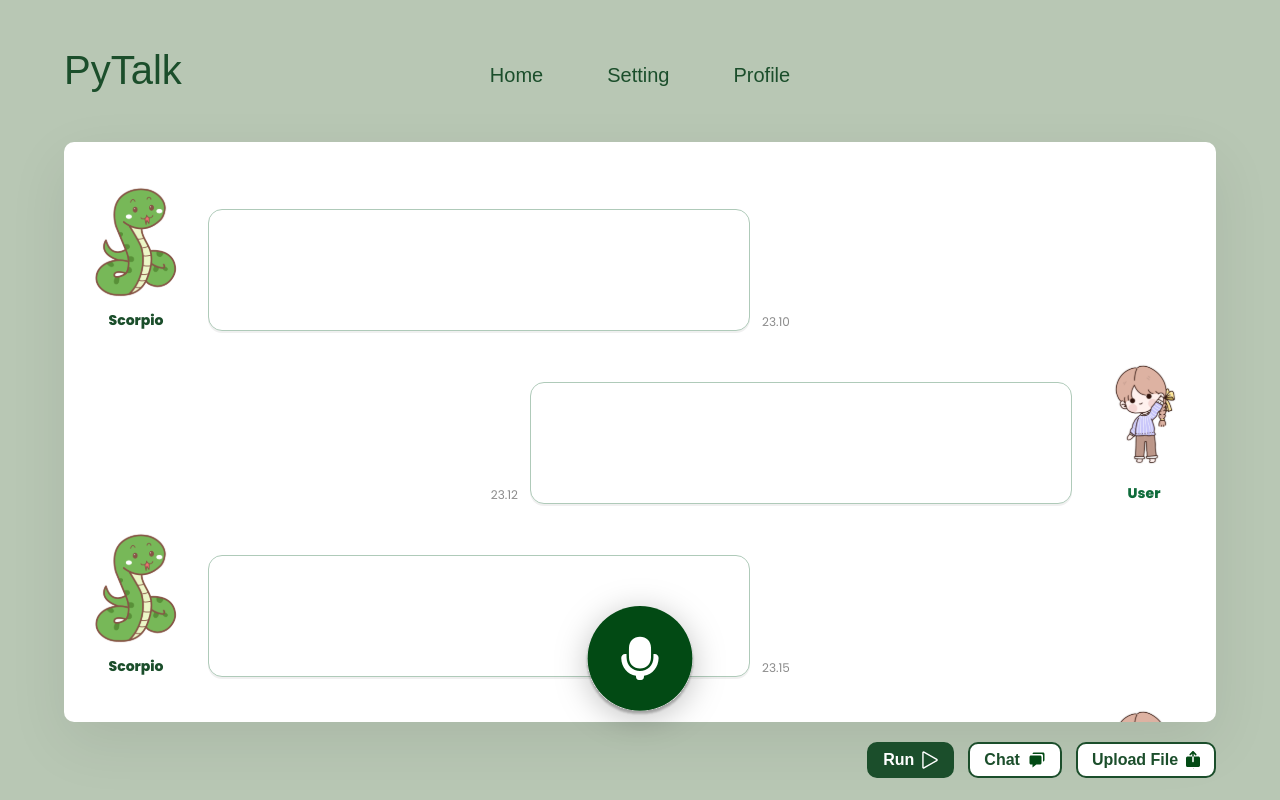
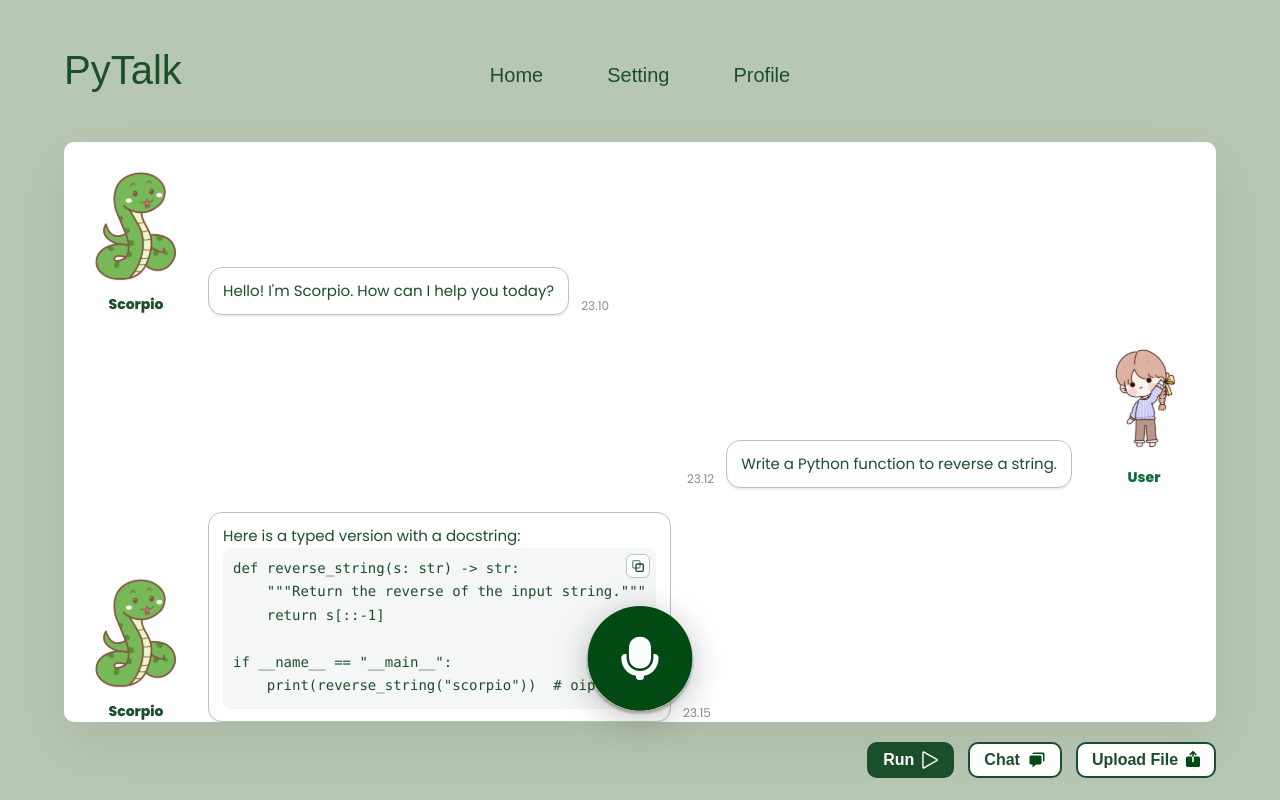
Before and after one commit to ptk18/python-talk, a React (Vite) app in the folder frontend/: page /chat in a window 1280 px wide. Built offline with nearby package versions, Linux system fonts and the light colour scheme; a web font is replaced by a local one.

Commit message:
add mock conversation in chat page

```diff
--- a/frontend/src/pages/Chat.tsx
+++ b/frontend/src/pages/Chat.tsx
@@ -8,6 +8,7 @@ import UploadIcon from "../assets/upload_file.svg";
 import Voice from "../assets/voice.svg";
 
 export default function Chat() {
+    const codeSnippet = `def reverse_string(s: str) -> str:\n    """Return the reverse of the input string."""\n    return s[::-1]\n\nif __name__ == "__main__":\n    print(reverse_string("scorpio"))  # oiprocos`;
     return (
         <div className="chat__viewport">
             {/* Top bar */}
@@ -23,14 +24,14 @@ export default function Chat() {
                             <img src={Snake} alt="Scorpio" className="chat__avatar" />
                             <div className="chat__name chat__name--left">Scorpio</div>
                         </div>
-                        <div className="chat__bubble">{/* assistant text */}</div>
+                        <div className="chat__bubble">Hello! I'm Scorpio. How can I help you today?</div>
                         <span className="chat__time">23.10</span>
                     </div>
 
                     {/* User message 1 */}
                     <div className="chat__row chat__row--right">
                         <span className="chat__time chat__time--left">23.12</span>
-                        <div className="chat__bubble">{/* user text */}</div>
+                        <div className="chat__bubble">Write a Python function to reverse a string.</div>
                         <div className="chat__avatar-container">
                             <img src={User} alt="User" className="chat__avatar" />
                             <div className="chat__name chat__name--right">User</div>
@@ -43,14 +44,32 @@ export default function Chat() {
                             <img src={Snake} alt="Scorpio" className="chat__avatar" />
                             <div className="chat__name chat__name--left">Scorpio</div>
                         </div>
-                        <div className="chat__bubble">{/* assistant text */}</div>
+                        <div className="chat__bubble">
+                            Here is a typed version with a docstring:
+                            <div className="chat__code">
+                                <button
+                                    className="chat__copy-btn"
+                                    aria-label="Copy code"
+                                    onClick={() => navigator.clipboard.writeText(codeSnippet)}
+                                >
+                                    {/* simple copy icon */}
+                                    <svg width="16" height="16" viewBox="0 0 24 24" fill="none" xmlns="http://www.w3.org/2000/svg">
+                                        <rect x="9" y="9" width="11" height="11" rx="2" stroke="currentColor" strokeWidth="2" />
+                                        <rect x="4" y="4" width="11" height="11" rx="2" stroke="currentColor" strokeWidth="2" opacity="0.6" />
+                                    </svg>
+                                </button>
+                                <pre>
+                                    <code>{codeSnippet}</code>
+                                </pre>
+                            </div>
+                        </div>
                         <span className="chat__time">23.15</span>
                     </div>
 
                     {/* User message 2 */}
                     <div className="chat__row chat__row--right">
                         <span className="chat__time chat__time--left">23.18</span>
-                        <div className="chat__bubble">{/* user text */}</div>
+                        <div className="chat__bubble">Great. Add type hints and a short docstring.</div>
                         <div className="chat__avatar-container">
                             <img src={User} alt="User" className="chat__avatar" />
                             <div className="chat__name chat__name--right">User</div>
@@ -63,14 +82,14 @@ export default function Chat() {
                             <img src={Snake} alt="Scorpio" className="chat__avatar" />
                             <div className="chat__name chat__name--left">Scorpio</div>
                         </div>
-                        <div className="chat__bubble">{/* assistant text */}</div>
+                        <div className="chat__bubble">Done. I also included a quick example call to verify the output.</div>
                         <span className="chat__time">23.20</span>
                     </div>
 
                     {/* User message 3 */}
                     <div className="chat__row chat__row--right">
                         <span className="chat__time chat__time--left">23.22</span>
-                        <div className="chat__bubble">{/* user text */}</div>
+                        <div className="chat__bubble">Perfect, thanks! That works.</div>
                         <div className="chat__avatar-container">
                             <img src={User} alt="User" className="chat__avatar" />
                             <div className="chat__name chat__name--right">User</div>
--- a/frontend/src/pages/styles/Chat.css
+++ b/frontend/src/pages/styles/Chat.css
@@ -80,7 +80,7 @@
 .chat__scroll {
   height: 100%;
   overflow-y: auto;
-  padding: 16px 12px;
+  padding: 0px 12px;
 }
 
 .chat__scroll::-webkit-scrollbar {
@@ -139,12 +139,60 @@
 }
 
 .chat__bubble {
-  width: min(540px, 70%);
-  min-height: 120px;
+  display: inline-block;
+  max-width: min(540px, 70%);
   background: var(--white);
   border-radius: var(--radius);
   border: 1px solid #afcab9;
   box-shadow: 0 2px 0 rgba(0, 0, 0, .06);
+  padding: 12px 14px;
+  line-height: 1.5;
+  font-size: 15px;
+  white-space: pre-wrap;
+}
+
+.chat__bubble pre {
+  margin: 0;
+  padding: 10px;
+  background: #f5f7f6;
+  border-radius: 8px;
+  overflow: auto;
+}
+
+.chat__bubble code {
+  font-family: ui-monospace, SFMono-Regular, Menlo, Monaco, Consolas, "Liberation Mono", "Courier New", monospace;
+  font-size: 14px;
+  white-space: pre-wrap;
+}
+
+/* Inline copy button for code blocks */
+.chat__code {
+  position: relative;
+}
+
+.chat__copy-btn {
+  position: absolute;
+  top: 6px;
+  right: 6px;
+  display: inline-flex;
+  align-items: center;
+  justify-content: center;
+  height: 24px;
+  width: 24px;
+  border: 1px solid #afcab9;
+  background: #ffffff;
+  color: #1b4e2b;
+  border-radius: 6px;
+  cursor: pointer;
+  padding: 0;
+}
+
+.chat__copy-btn:hover {
+  background: #f2f6f3;
+}
+
+.chat__copy-btn:active {
+  transform: scale(0.97);
 }
 
 .chat__time {
--- a/frontend/src/pages/styles/Profile.css
+++ b/frontend/src/pages/styles/Profile.css
@@ -169,6 +169,18 @@
     color: #fff;
 }
 
+/* Keep Edit button same in dark mode as in light mode */
+html[data-theme="dark"] .profile__edit {
+    border-color: #1b4e2b;
+    color: #1b4e2b;
+    background: transparent;
+}
+
+html[data-theme="dark"] .profile__edit:hover {
+    background: #1b4e2b;
+    color: #ffffff;
+}
+
 /* Form fields */
 .profile__form {
     display: flex;
--- a/frontend/src/pages/styles/Setting.css
+++ b/frontend/src/pages/styles/Setting.css
@@ -189,6 +189,30 @@
     border: 3px solid #3d7b4f;
 }
 
+/* Dark mode: slider colors */
+html[data-theme="dark"] .range {
+    /* base track with filled portion approximation */
+    background: #1c5c34;
+}
+
+html[data-theme="dark"] .range::-webkit-slider-runnable-track {
+    background: #789f86;
+}
+
+html[data-theme="dark"] .range::-moz-range-track {
+    background: var(--deep);
+}
+
+html[data-theme="dark"] .range::-webkit-slider-thumb {
+    background: var(--deep);
+    border: 1px solid var(--deep);
+}
+
+html[data-theme="dark"] .range::-moz-range-thumb {
+    background: var(--deep);
+    border: 2px solid var(--deep);
+}
+
 /* Select */
 .select {
     position: relative;
@@ -233,7 +257,8 @@
 .radio input {
     width: 18px;
     height: 18px;
-    accent-color: var(--deep);
+    /* accent-color: var(--deep); */
+    accent-color: var(--panel-text);
     /* modern browsers */
 }
 
```
